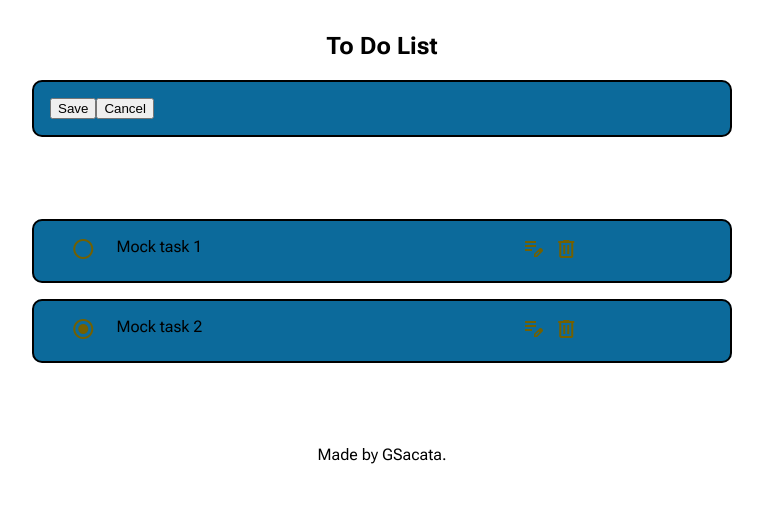
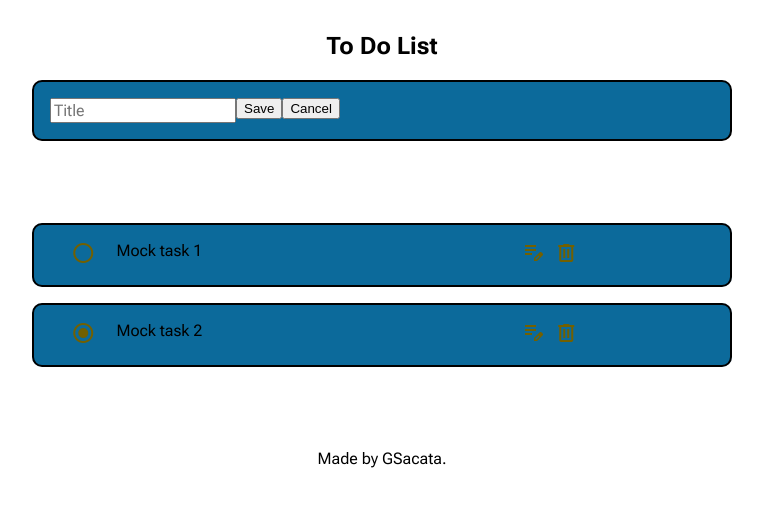
Before and after one commit to GSacata/todolist, an Angular app in the folder frontend/: page / in a window 1280 px wide. Shown: the top 506 px of the page, without its empty margins (258-1021 px from the left). Built offline with nearby package versions, Linux system fonts and the light colour scheme; no server answers.

Commit message:
cancel task edition done

```diff
--- a/frontend/src/app/todolist/todolist.component.html
+++ b/frontend/src/app/todolist/todolist.component.html
@@ -5,7 +5,7 @@
         <h1 class="tdlst-main-title">To Do List</h1>
         <div class="titlebar">
             <div class="flex-to-row">
-                <input class="task-title-input" type="text" [(ngModel)]="selectedTask.task_title" placeholder="Title">
+                <input class="task-create-title-input" type="text" [(ngModel)]="selectedTask.task_title" placeholder="Title">
                 <div class="align-btn-to-r">
                     <button (click)="createTask(selectedTask)">Save</button>
                     <button (click)="refreshTasks()">Cancel</button>
--- a/frontend/src/app/todolist/todolist.component.ts
+++ b/frontend/src/app/todolist/todolist.component.ts
@@ -47,10 +47,7 @@ export class TodolistComponent {
 
   getOneTask(task: TodoTask) {
     this.todoapi.getOneTask(task.id).subscribe({
-      // next: (data) => {
-      //   this.selectedTask = data
-      // },
-      next: () => {  },
+      next: (data) => { task = data },
       error: (err) => { console.log(err) },
       complete: () => { console.log(`Success: GET task ${task.id}`) }
     })
@@ -69,7 +66,6 @@ export class TodolistComponent {
 
   cancelEditTaskBody(task: TodoTask) {
     this.hideTaskDetails(task.id);
-    this.getOneTask(task);
   }
 
   createTask(task: TodoTask) {
@@ -98,7 +94,6 @@ export class TodolistComponent {
   }
 
   refreshThisTask(task: TodoTask) {
-    // this.selectedTask = {id: "", task_title: "", task_completion: false, task_description: "", task_created_at: "", task_updated_at: ""}
     this.getOneTask(task);
 
   }
```
Also changed, not shown: 1 other file (tests, documents, lock files or other folders).
